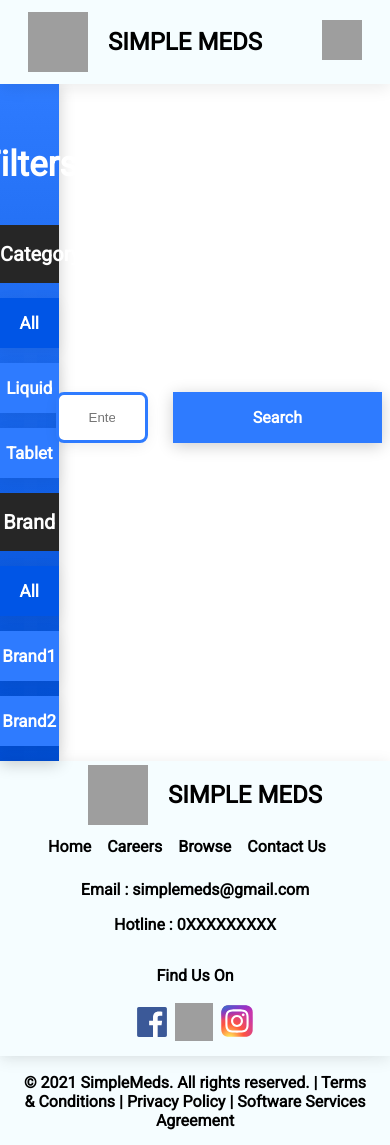
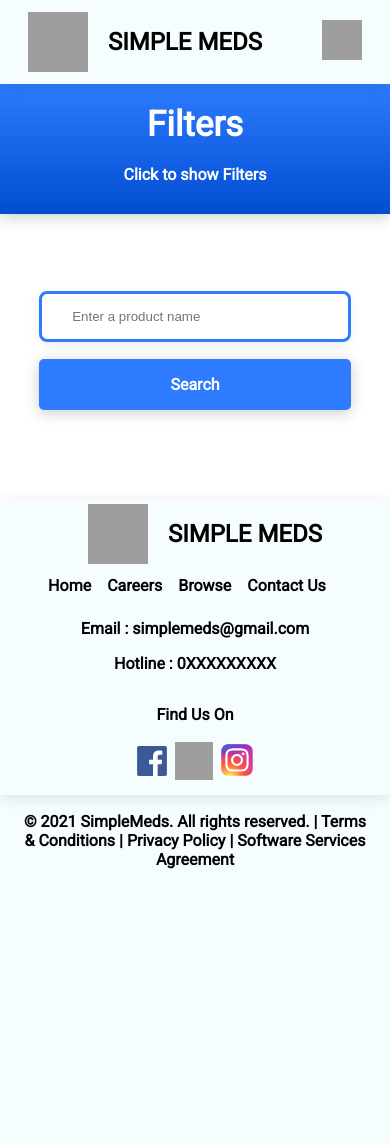
Before and after one commit to Akalanka47000/Online-Pharmacy-Portal, a PHP site: template pages/products/allProducts/allProducts.html in a window 390 px wide. After the commit the page ends 869 px from the top, so only its background shows below. Run offline with PHP 8.4, Linux system fonts and the light colour scheme; the template is opened without the code that fills it, so the values that code supplies are empty; grey boxes are pictures that could not be loaded.

Commit message:
Increased Mobile responsiveness

```diff
--- a/pages/payment/payment.php
+++ b/pages/payment/payment.php
@@ -14,8 +14,9 @@
         if ($queryResult->num_rows > 0) {
             while($row = $queryResult->fetch_assoc()) {
                 $productID=$row["productID"];
-                $sql = "UPDATE Products set itemsSold = itemsSold+1 WHERE productID = '$productID'";
-                if ($conn->query($sql) !== TRUE) {
+                $sql1 = "UPDATE Products set itemsSold = itemsSold+1 WHERE productID = '$productID'";
+                $sql2 = "UPDATE Products set availableStocks = availableStocks-1 WHERE productID = '$productID'";
+                if ($conn->query($sql1) !== TRUE ||$conn->query($sql2) !== TRUE ) {
                     $success=FALSE;
                 }
             }
--- a/pages/products/allProducts/allProducts.css
+++ b/pages/products/allProducts/allProducts.css
@@ -14,17 +14,37 @@
 
 .srch-input {
   width: 63% !important;
-  margin-right:20px;
+  margin-right: 20px;
   outline: 3px solid #2e7bff !important;
   border-radius: 5px;
   box-shadow: 0px 4px 15px -0px rgba(0, 0, 0, 0.1);
-  border-style:none;
+  border-style: none;
   padding: 15px 30px 15px 30px;
 }
-.btnSrch{
-  padding-left:80px !important;
-  padding-right:80px !important;
-  padding-top:16px !important;
-  padding-bottom:16px !important;
-  border-radius:0px !important;
+.btnSrch {
+  padding-left: 80px !important;
+  padding-right: 80px !important;
+  padding-top: 16px !important;
+  padding-bottom: 16px !important;
 }
+
+@media screen and (max-width: 960px) {
+  .allProductMainrow {
+    flex-direction: column !important;
+  }
+  .productPageBody {
+    width: 100vw;
+  }
+  .srch-box {
+    flex-direction: column !important;
+  }
+  .srch-input {
+    margin-right: 0px;
+    margin-bottom: 20px;
+  }
+  .btnSrch {
+    padding-left: 0px !important;
+    padding-right: 0px !important;
+    width: 80vw !important;
+  }
+}
--- a/pages/products/allProducts/allProducts.html
+++ b/pages/products/allProducts/allProducts.html
@@ -29,12 +29,12 @@
   <body>
     <section>
       <?php $PATH = $_SERVER["DOCUMENT_ROOT"]."/Online-Pharmacy-Portal/components/layout/navbar/"; include($PATH."navbar.html"); ?>
-      <div class="row parentContainer">
+      <div class="row allProductMainrow">
         <?php $PATH = $_SERVER["DOCUMENT_ROOT"]."/Online-Pharmacy-Portal/pages/products/allProducts/menuBar/"; include($PATH."menuBar.html"); ?>
         <div class="column justify-center productPageBody">
           <div class="w-full row justify-center srch-box">
             <input
-              class="srch-input "
+              class="srch-input"
               type="text"
               placeholder="Enter a product name"
             />
--- a/pages/products/allProducts/menuBar/menuBar.css
+++ b/pages/products/allProducts/menuBar/menuBar.css
@@ -38,3 +38,22 @@
   background-color: #0055e6 !important;
   box-shadow: 0px 3px 15px -0px rgba(0, 0, 0, 0.2);
 }
+.showFiltertText {
+  display: none;
+}
+@media screen and (max-width: 960px) {
+  .sidebar {
+    flex-direction: column !important;
+    width: 100vw;
+  }
+  .sidebar .text {
+    margin-bottom: 20px;
+    margin-top: 20px;
+  }
+  .showFiltertText {
+    display: flex;
+    margin-bottom: 30px;
+    color: white;
+    cursor: pointer;
+  }
+}
--- a/pages/products/allProducts/menuBar/menuBar.html
+++ b/pages/products/allProducts/menuBar/menuBar.html
@@ -12,7 +12,8 @@
   <body>
     <nav class="column justify-start sidebar">
       <div class="text">Filters</div>
-
+      <div class="showFiltertText" onClick="toggleFilters()">Click to show Filters</div>
+      <div class="w-full column" id="filtersColumn">
         <div class="w-full column">
           <div class="w-full category_title">Category</div>
           <div id="categories"></div>
@@ -21,6 +22,7 @@
           <div class="w-full category_title">Brand</div>
           <div id="brands"></div>
         </div>
+      </div>
     </nav>
   </body>
 </html>
--- a/pages/products/allProducts/menuBar/menuBar.js
+++ b/pages/products/allProducts/menuBar/menuBar.js
@@ -1,3 +1,19 @@
+let showFilters = false;
+
+const toggleFilters = () => {
+  showFilters = !showFilters;
+  renderFilters();
+};
+
+const renderFilters = () => {
+  const filtersColumn = document.getElementById("filtersColumn");
+  if (showFilters) {
+    filtersColumn.style.display = "flex";
+  } else {
+    filtersColumn.style.display = "none";
+  }
+};
+
 const categories = ["All", "Liquid", "Tablet"];
 const brands = ["All", "Brand1", "Brand2"];
 
@@ -20,7 +36,9 @@ const renderCategoryItems = () => {
   const categoryElement = document.getElementById("categories");
   categoryElement.innerHTML = "";
   categories.forEach((category) => {
-    const categoryComponenet = `<div class="w-full filterOption" onClick="setSelectedCategoryFilter('${category}')" style="background-color:${selectedCategoryFilter==category?'#0055e6':'#2e7bff'}">${category}</div>`;
+    const categoryComponenet = `<div class="w-full filterOption" onClick="setSelectedCategoryFilter('${category}')" style="background-color:${
+      selectedCategoryFilter == category ? "#0055e6" : "#2e7bff"
+    }">${category}</div>`;
     categoryElement.insertAdjacentHTML("beforeend", categoryComponenet);
   });
 };
@@ -29,7 +47,9 @@ const renderBrandItems = () => {
   const brandElement = document.getElementById("brands");
   brandElement.innerHTML = "";
   brands.forEach((brand) => {
-    const brandComponent = `<div class="w-full filterOption" onClick="setSelectedBrandFilter('${brand}')" style="background-color:${selectedBrandFilter==brand?'#0055e6':'#2e7bff'}">${brand}</div>`;
+    const brandComponent = `<div class="w-full filterOption" onClick="setSelectedBrandFilter('${brand}')" style="background-color:${
+      selectedBrandFilter == brand ? "#0055e6" : "#2e7bff"
+    }">${brand}</div>`;
     brandElement.insertAdjacentHTML("beforeend", brandComponent);
   });
 };
@@ -37,6 +57,7 @@ const renderBrandItems = () => {
 const initSideNav = () => {
   renderCategoryItems();
   renderBrandItems();
+  renderFilters();
 };
 
 if (document.readyState !== "loading") {
```
Lines whose indentation alone changed are shown as unchanged.
